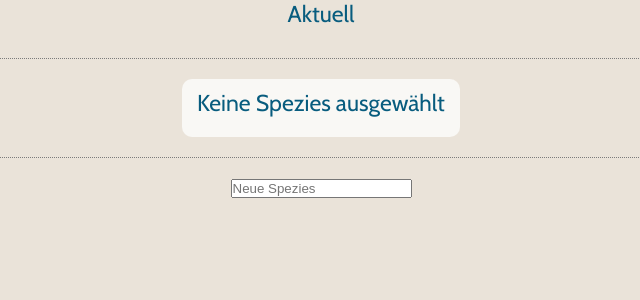
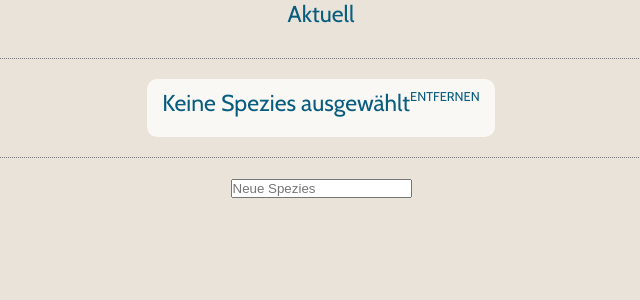
Before and after one commit to jacobjahns/BE-Gefahrenmeldungen, a Vue app: page /#/ in a window 1280 px wide. Shown: the top 300 px of the page, without its empty margins (319-959 px from the left). Built offline with nearby package versions, Linux system fonts and the light colour scheme.

Commit message:
added remove species option

```diff
--- a/src/components/SpeziesMeldungen.vue
+++ b/src/components/SpeziesMeldungen.vue
@@ -3,6 +3,7 @@
     <div class="column-head">
       <h5 class="speziesMeldungen-name" v-if="this.species != undefined">{{ this.species.name }}</h5>
       <h5 class="speziesMeldungen-name" v-else>{{ this.noSpeciesMsg }}</h5>
+      <a @click="rmQuery()">Entfernen</a>
     </div>
     <div class="column-body speziesMeldungen-ergebnisse">
       <div class="speziesMeldungen-ergebnis" v-for="m in this.meldungen" :key="m.id">
@@ -28,6 +29,12 @@ export default {
     }
   },
   methods: {
+    rmQuery() {
+      let arr = this.getQueryParams();
+      arr.splice(arr.indexOf(this.species.slug), 1);
+      this.$router.replace({query: {species: null}});
+      this.$router.replace({query: {species: arr}});
+    }
   }
 }
 </script>
@@ -42,6 +49,14 @@ export default {
 }
 .column-head {
   margin-bottom: 10px;
+  display: flex;
+  flex-direction: row;
+  justify-content: space-between;
+
+  a {
+    text-transform: uppercase;
+    font-size: 80%;
+  }
 }
 .speziesMeldungen-ergebnis {
   display: grid;
```
